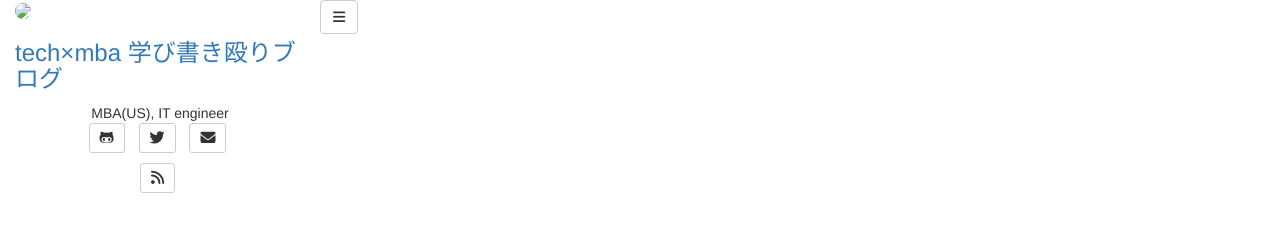
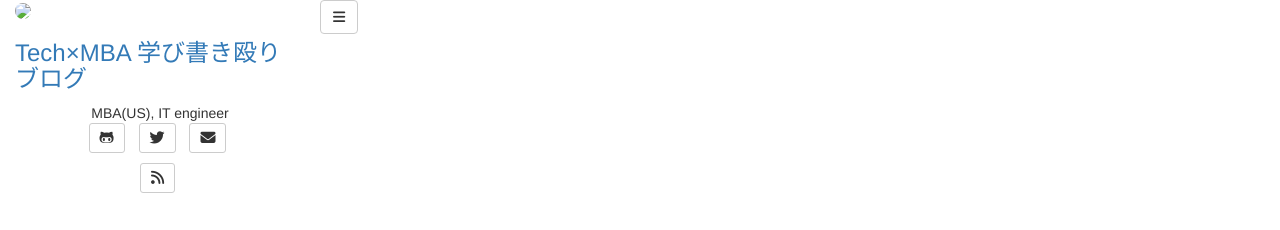
Before and after one commit to Ryo-Kudo/ryok, a Jekyll site: the page built from index.html, in a window 1280 px wide. Shown: the top 230 px of the page. Built offline with Jekyll 4.4.1, drawn with Linux system fonts in a browser that asks for light colours; nearby versions of some CDN libraries; library files that are not in the unit come from our copies; the list of posts is cut into pages by our own code.

```diff
--- a/_config.yml
+++ b/_config.yml
@@ -5,7 +5,7 @@ highlighter: rouge
 markdown: kramdown
 disqus: ryok
 google_analytics: ryok
-title: tech×mba 学び書き殴りブログ
+title: Tech×MBA 学び書き殴りブログ
 
 defaults:
   -
```
